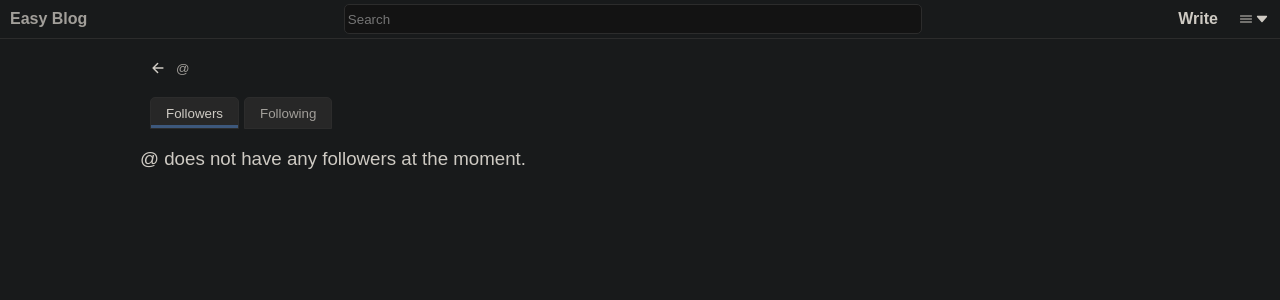
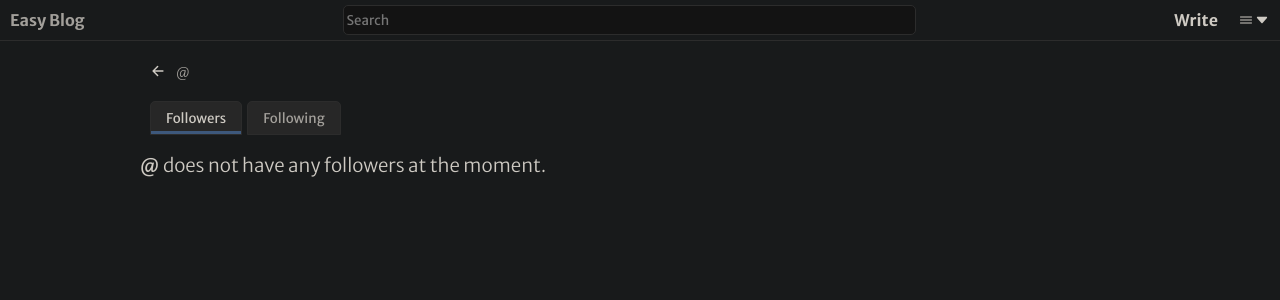
Before and after one commit to 416rehman/easy_blog, a Django app: template templates/followers.html in a window 1280 px wide. Shown: the top 300 px of the page. Run offline with Django 3.2, Linux system fonts and the light colour scheme; the template is opened without the code that fills it, so the values that code supplies are empty; some libraries are stand-ins or nearby versions.

Commit message:
added missing Merriweather-sans font

```diff
--- a/blog/static/css/base.css
+++ b/blog/static/css/base.css
@@ -1,5 +1,6 @@
 @import url('https://fonts.googleapis.com/css2?family=Tinos:ital,wght@0,400;0,700;1,400;1,700&display=swap');
 @import url('https://fonts.googleapis.com/css2?family=Roboto:ital,wght@0,100;0,300;0,400;0,500;0,700;0,900;1,100;1,300;1,400;1,500;1,700;1,900&display=swap');
+@import url('https://fonts.googleapis.com/css2?family=Merriweather+Sans:ital,wght@0,300;0,400;0,500;0,600;0,700;0,800;1,300;1,400;1,500;1,600;1,700;1,800&display=swap');
 @import "components/profile-card.css";
 
 * {
@@ -94,6 +95,7 @@
 .postcard #meta * {
     font-size: 12px;
     color: var(--text-color-dim);
+    font-weight: 400;
 }
 .postcard .postcard-img-container {
     display: flex;
--- a/static/css/base.css
+++ b/static/css/base.css
@@ -1,5 +1,6 @@
 @import url('https://fonts.googleapis.com/css2?family=Tinos:ital,wght@0,400;0,700;1,400;1,700&display=swap');
 @import url('https://fonts.googleapis.com/css2?family=Roboto:ital,wght@0,100;0,300;0,400;0,500;0,700;0,900;1,100;1,300;1,400;1,500;1,700;1,900&display=swap');
+@import url('https://fonts.googleapis.com/css2?family=Merriweather+Sans:ital,wght@0,300;0,400;0,500;0,600;0,700;0,800;1,300;1,400;1,500;1,600;1,700;1,800&family=Poppins:ital,wght@0,100;0,200;0,300;0,400;0,500;0,600;0,700;0,800;0,900;1,100;1,200;1,300;1,400;1,500;1,600;1,700;1,800;1,900&display=swap');
 @import "components/profile-card.css";
 
 * {
```
